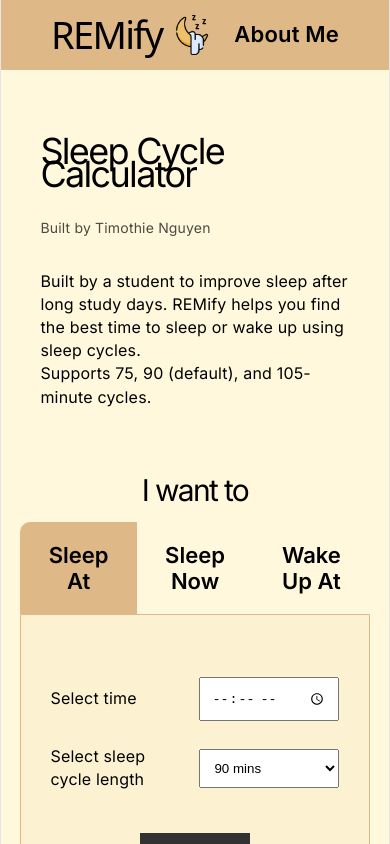
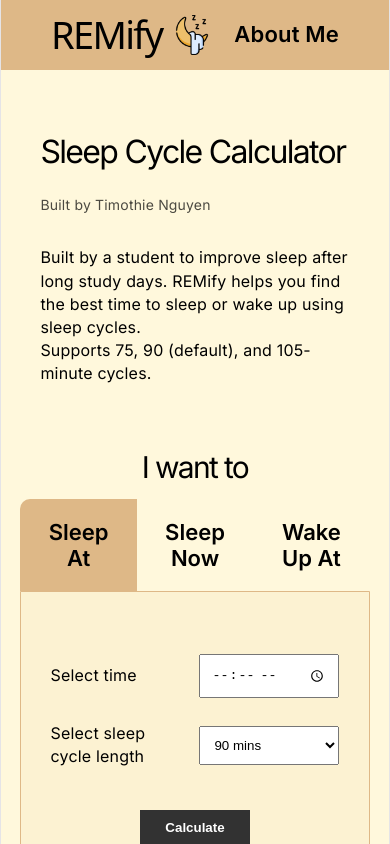
Before and after one commit to timothieecantcode/remify, a React (Vite) app: page / in a window 390 px wide. Shown: the top 844 px of the page. Built offline with nearby package versions, Linux system fonts and the light colour scheme.

Commit message:
Fix hero h1, inputs size on IOS

```diff
--- a/src/index.css
+++ b/src/index.css
@@ -261,6 +261,7 @@ p {
 .row select {
   width: 140px;
   padding: 10px;
+  border-radius: none;
 }
 
 input:hover {
@@ -311,6 +312,9 @@ ul {
   .hero {
     width: 90%;
   }
+  .hero h1 {
+    font-size: 32px;
+  }
   .card {
     width: 90%;
   }
```
